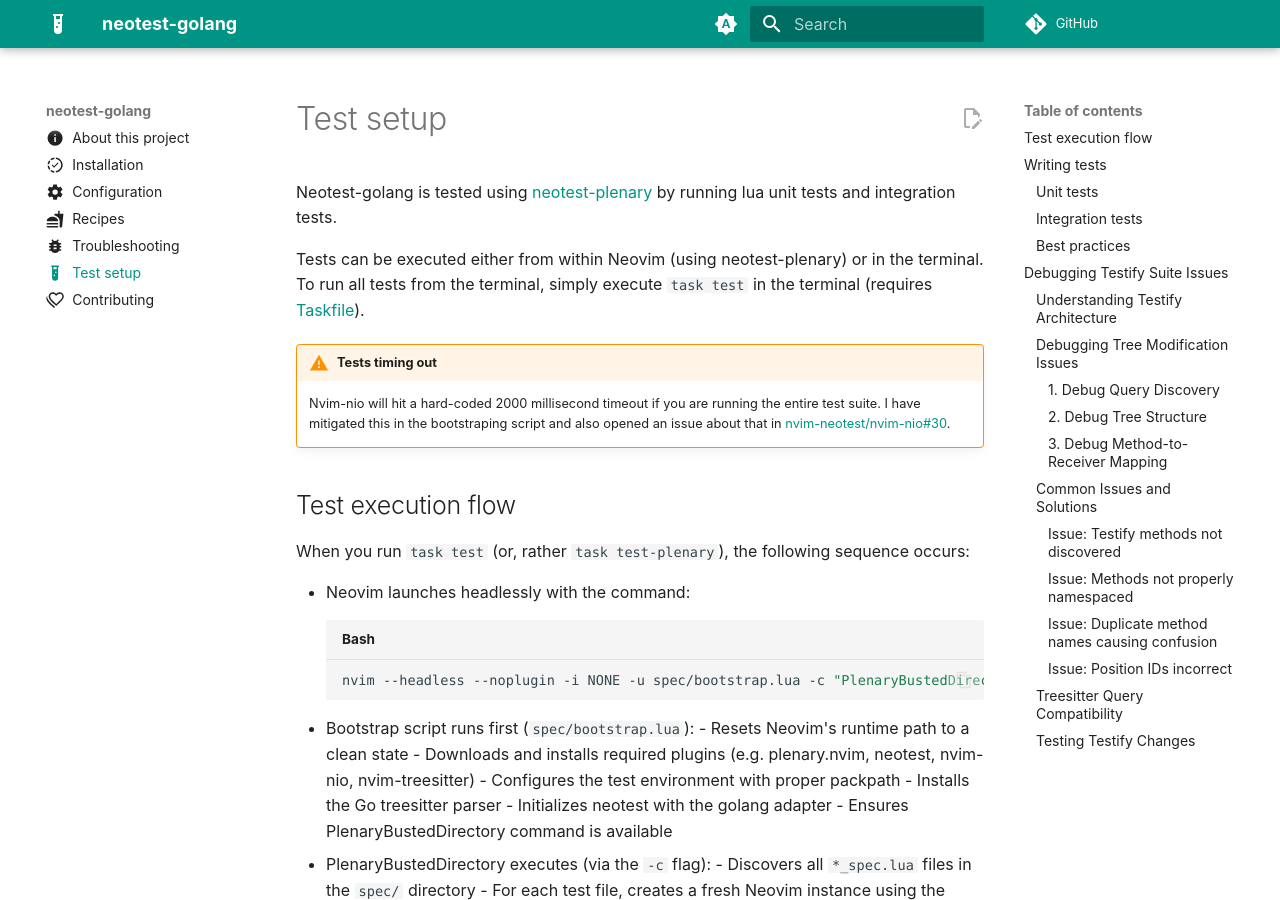
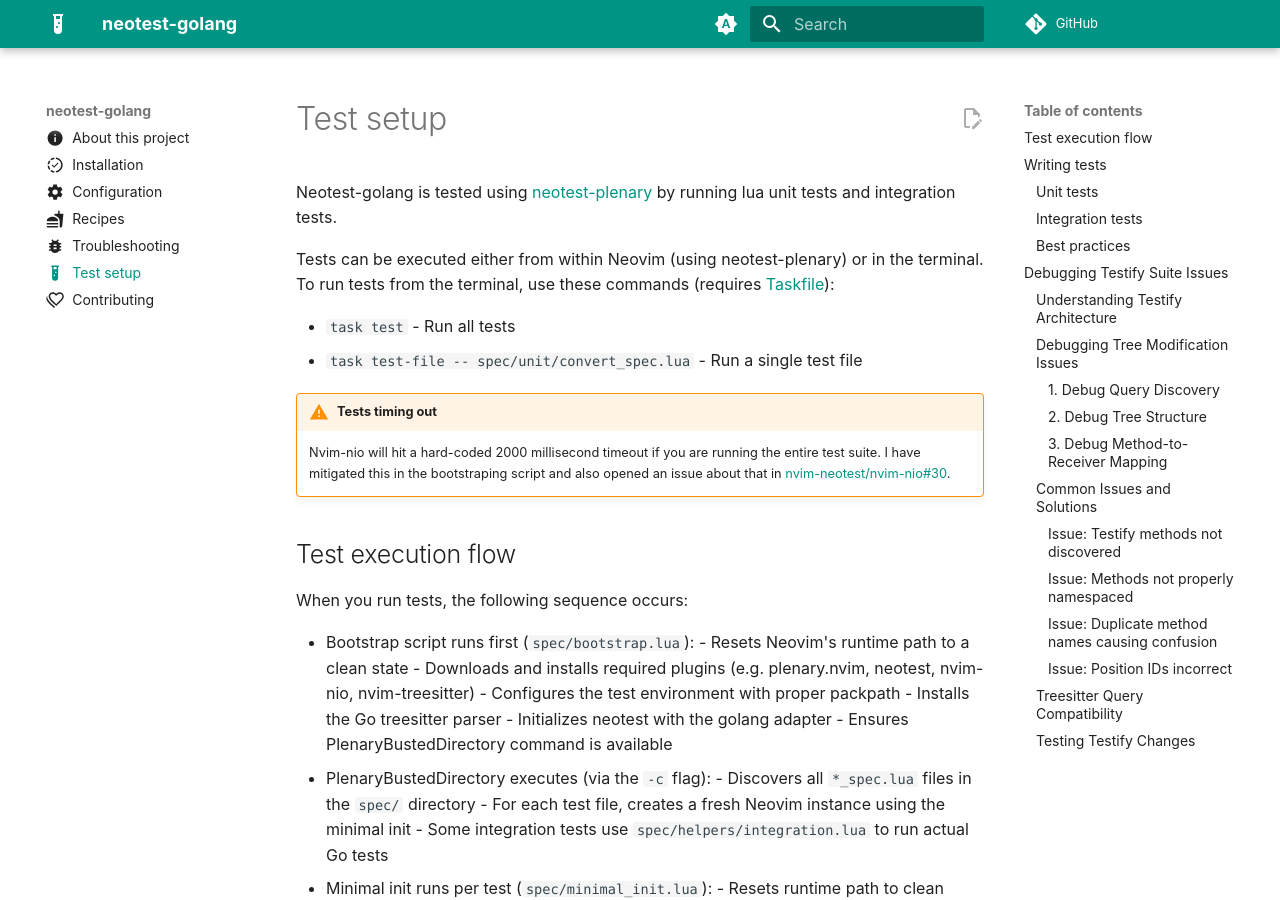
Before and after one commit to fredrikaverpil/neotest-golang, an MkDocs documentation site: the page built from docs/test.md, in a window 1280 px wide and 900 px high. Built offline with MkDocs 1.6.1 and Material for MkDocs 9.7.7, drawn with Linux system fonts in a browser that asks for light colours; comment, search, counter and statistics services are not loaded.

Commit message:
test(task): add ability to run single test (#427)

````diff
--- a/Taskfile.yml
+++ b/Taskfile.yml
@@ -70,6 +70,11 @@ tasks:
     cmds:
       - cmd: nvim --headless --noplugin -i NONE -u spec/bootstrap.lua -c "PlenaryBustedDirectory spec/ { minimal_init = 'spec/minimal_init.lua', timeout = 500000 }"
 
+  test-file:
+    desc: Run a single test file with Neovim and plenary
+    cmds:
+      - cmd: nvim --headless --noplugin -i NONE -u spec/bootstrap.lua -c "lua require('plenary.test_harness').test_directory_command('{{.CLI_ARGS}} { minimal_init = \"spec/minimal_init.lua\", timeout = 500000 }')"
+
   install:
     desc: Run install task from all taskfiles
     cmds:
--- a/docs/test.md
+++ b/docs/test.md
@@ -9,8 +9,11 @@ Neotest-golang is tested using
 lua unit tests and integration tests.
 
 Tests can be executed either from within Neovim (using neotest-plenary) or in
-the terminal. To run all tests from the terminal, simply execute `task test` in
-the terminal (requires [Taskfile](https://github.com/go-task/task)).
+the terminal. To run tests from the terminal, use these commands (requires
+[Taskfile](https://github.com/go-task/task)):
+
+- `task test` - Run all tests
+- `task test-file -- spec/unit/convert_spec.lua` - Run a single test file
 
 !!! warning "Tests timing out"
 
@@ -21,13 +24,8 @@ the terminal (requires [Taskfile](https://github.com/go-task/task)).
 
 ## Test execution flow
 
-When you run `task test` (or, rather `task test-plenary`), the following
-sequence occurs:
+When you run tests, the following sequence occurs:
 
-- Neovim launches headlessly with the command:
-  ```sh
-  nvim --headless --noplugin -i NONE -u spec/bootstrap.lua -c "PlenaryBustedDirectory spec/ { minimal_init = 'spec/minimal_init.lua', timeout = 500000 }"
-  ```
 - Bootstrap script runs first (`spec/bootstrap.lua`): - Resets Neovim's runtime
   path to a clean state - Downloads and installs required plugins (e.g.
   plenary.nvim, neotest, nvim-nio, nvim-treesitter) - Configures the test
````
Also changed, not shown: 2 other files.
